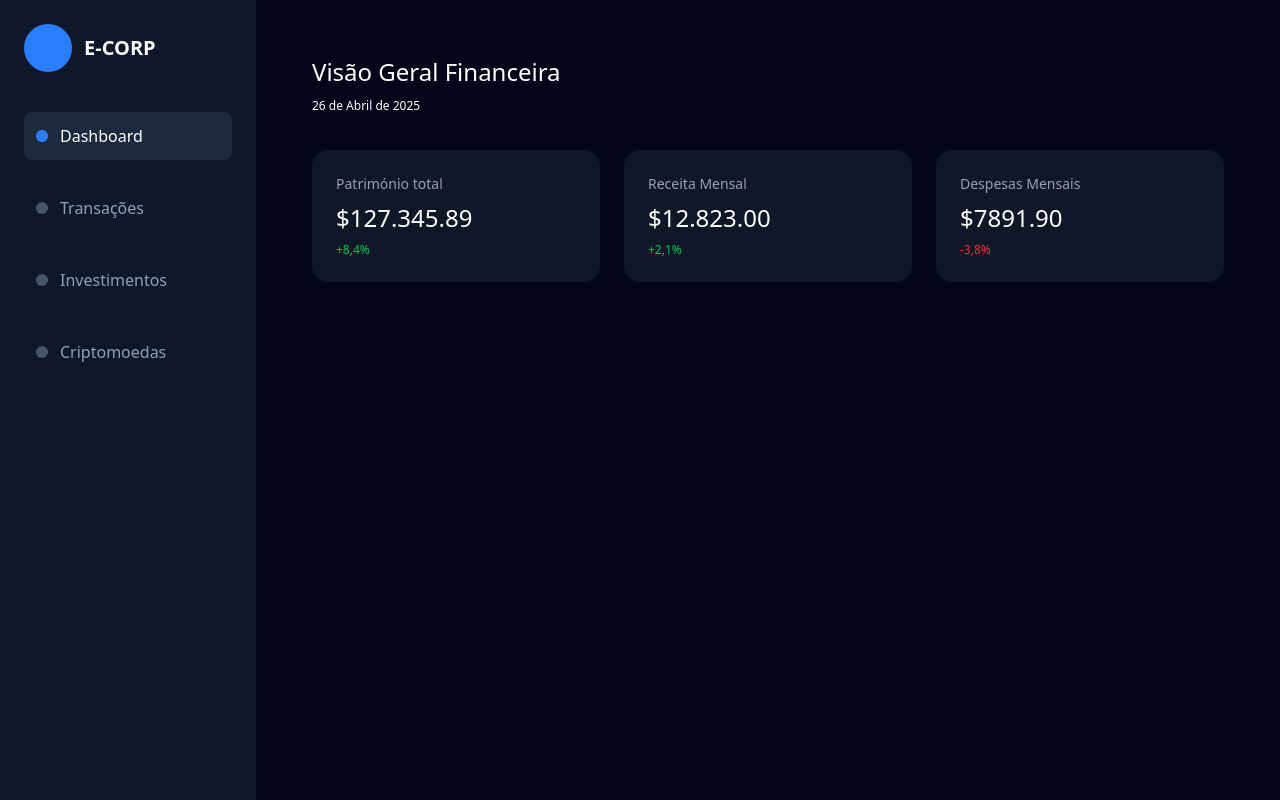
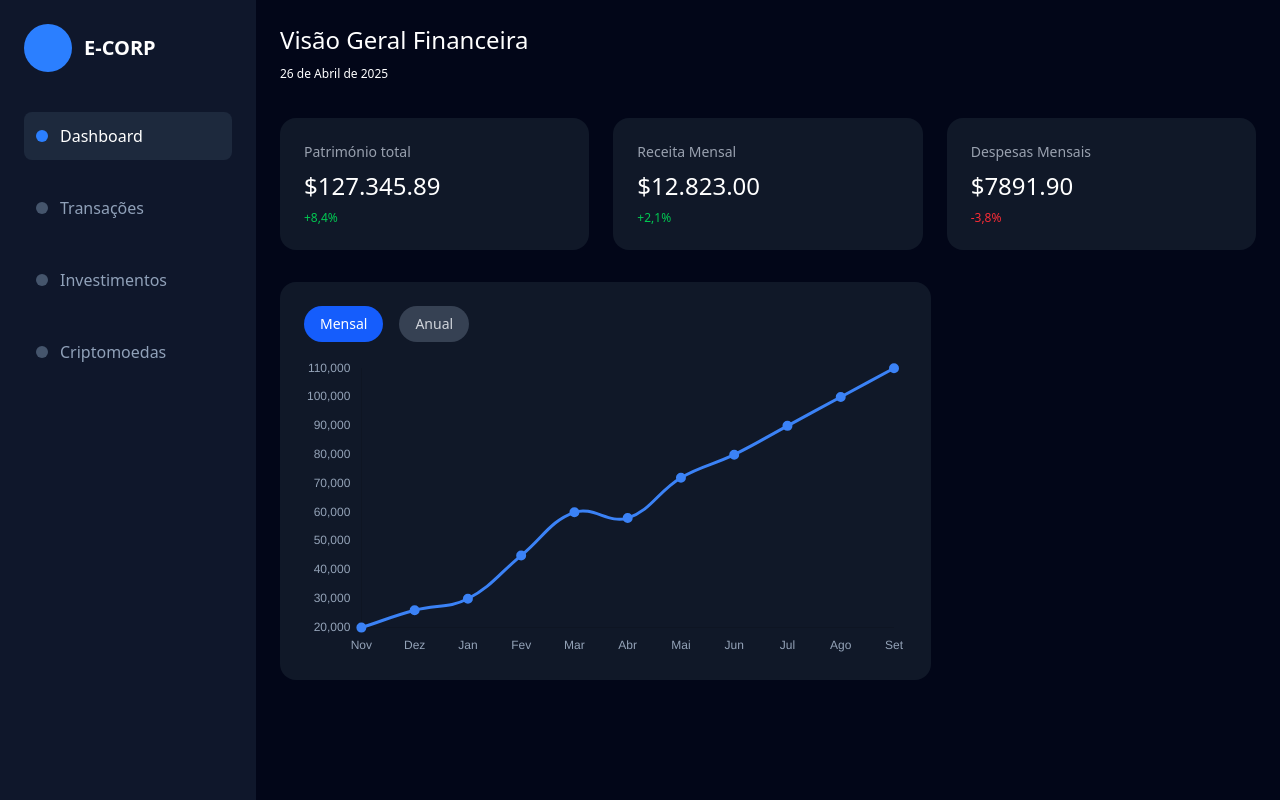
Before and after one commit to BiancaMRV/financedashboard, a React (Vite) app: page / in a window 1280 px wide. Built offline with nearby package versions, Linux system fonts and the light colour scheme.

Commit message:
grafico maior da dashboard acabado

```diff
--- a/package.json
+++ b/package.json
@@ -12,7 +12,9 @@
   "dependencies": {
     "@tailwindcss/vite": "^4.1.3",
     "@types/react-router-dom": "^5.3.3",
+    "chart.js": "^4.4.9",
     "react": "^19.0.0",
+    "react-chartjs-2": "^5.3.0",
     "react-dom": "^19.0.0",
     "react-router": "^7.5.0",
     "react-router-dom": "^7.5.0",
--- /dev/null
+++ b/src/components/dashboard/PortfolioChart.tsx
@@ -0,0 +1,129 @@
+import { useState } from "react";
+import { Line } from "react-chartjs-2";
+import {
+  Chart as ChartJS,
+  LineElement,
+  CategoryScale,
+  LinearScale,
+  PointElement,
+  Tooltip,
+  Legend,
+} from "chart.js";
+
+ChartJS.register(
+  LineElement,
+  CategoryScale,
+  LinearScale,
+  PointElement,
+  Tooltip,
+  Legend
+);
+
+export default function PortfolioChart() {
+  const [mode, setMode] = useState("mensal");
+
+  const monthlyData = {
+    labels: [
+      "Nov",
+      "Dez",
+      "Jan",
+      "Fev",
+      "Mar",
+      "Abr",
+      "Mai",
+      "Jun",
+      "Jul",
+      "Ago",
+      "Set",
+    ],
+    datasets: [
+      {
+        label: "Valor Mensal",
+        data: [
+          20000, 26000, 30000, 45000, 60000, 58000, 72000, 80000, 90000, 100000,
+          110000,
+        ],
+        borderColor: "#3B82F6",
+        backgroundColor: "#3B82F6",
+        tension: 0.4,
+        fill: { target: "origin", above: "rgba(59, 130, 246, 0.1)" },
+        pointBackgroundColor: "#3B82F6",
+        pointBorderWidth: 2,
+        pointRadius: 4,
+      },
+    ],
+  };
+
+  const annualData = {
+    labels: ["2020", "2021", "2022", "2023", "2024"],
+    datasets: [
+      {
+        label: "Valor Anual",
+        data: [15000, 35000, 55000, 85000, 127000],
+        borderColor: "#10B981",
+        backgroundColor: "#10B981",
+        tension: 0.4,
+        fill: { target: "origin", above: "rgba(16, 185, 129, 0.1)" },
+        pointBackgroundColor: "#10B981",
+        pointBorderWidth: 2,
+        pointRadius: 4,
+      },
+    ],
+  };
+
+  const options = {
+    responsive: true,
+    maintainAspectRatio: false,
+    scales: {
+      x: {
+        ticks: { color: "#94a3b8" },
+        grid: { display: false },
+      },
+      y: {
+        ticks: { color: "#94a3b8" },
+        grid: { display: false },
+      },
+    },
+    plugins: {
+      legend: { display: false },
+      tooltip: {
+        backgroundColor: "#1e293b",
+        titleColor: "#fff",
+        bodyColor: "#cbd5e1",
+      },
+    },
+  };
+
+  return (
+    <div className="h-[350px] flex flex-col gap-4">
+      <div className="flex gap-4">
+        <button
+          onClick={() => setMode("mensal")}
+          className={`px-4 py-2 rounded-full text-sm ${
+            mode === "mensal"
+              ? "bg-blue-600 text-white"
+              : "bg-gray-700 text-gray-300"
+          }`}
+        >
+          Mensal
+        </button>
+        <button
+          onClick={() => setMode("anual")}
+          className={`px-4 py-2 rounded-full text-sm ${
+            mode === "anual"
+              ? "bg-blue-600 text-white"
+              : "bg-gray-700 text-gray-300"
+          }`}
+        >
+          Anual
+        </button>
+      </div>
+      <div className="h-[300px]">
+        <Line
+          data={mode === "mensal" ? monthlyData : annualData}
+          options={options}
+        />
+      </div>
+    </div>
+  );
+}
--- a/src/pages/Dashboard.tsx
+++ b/src/pages/Dashboard.tsx
@@ -1,12 +1,14 @@
+import PortfolioChart from "../components/dashboard/PortfolioChart";
+
 export default function Dashboard() {
   return (
-    <div className="flex-1 p-8">
+    <div className="flex-1 ">
       {/* Cabeçalho */}
       <div className="w-2/3 ">
         <h1 className="text-white text-2xl "> Visão Geral Financeira </h1>
         <h2 className="text-white text-xs mt-[10px]"> 26 de Abril de 2025</h2>
       </div>
-      {/* cards */}
+      {/* primeiros cards */}
       <div className="grid grid-cols-3 gap-x-6 mt-9">
         {/*Patrimonio total*/}
         <div className="bg-gray-900 p-6 rounded-2xl">
@@ -26,6 +28,13 @@ export default function Dashboard() {
           <p className="text-xs text-red-500 mt-2"> -3,8%</p>
         </div>
       </div>
+      {/* segundos cards */}
+      <div className="grid grid-cols-3 mt-8">
+        {/* grafico grande */}
+        <div className="bg-gray-900 p-6 rounded-2xl col-span-2">
+          <PortfolioChart />
+        </div>
+      </div>
     </div>
   );
 }
```
Also changed, not shown: 1 other file (tests, documents, lock files or other folders).
